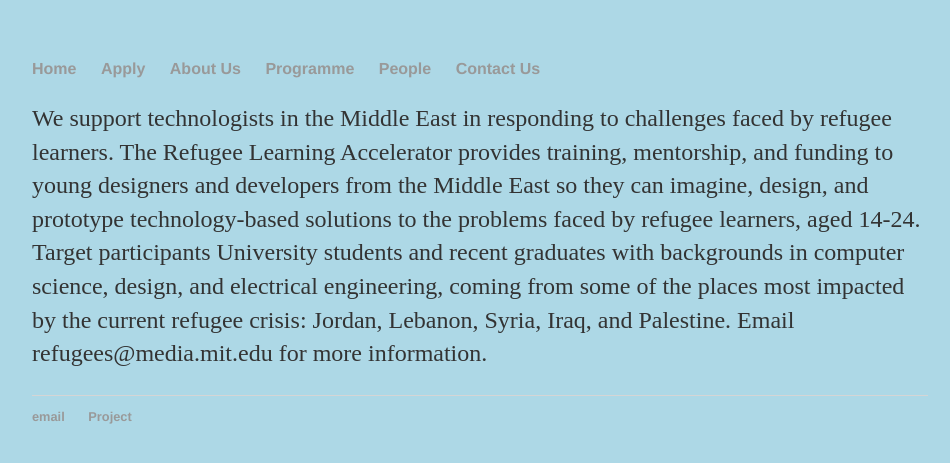
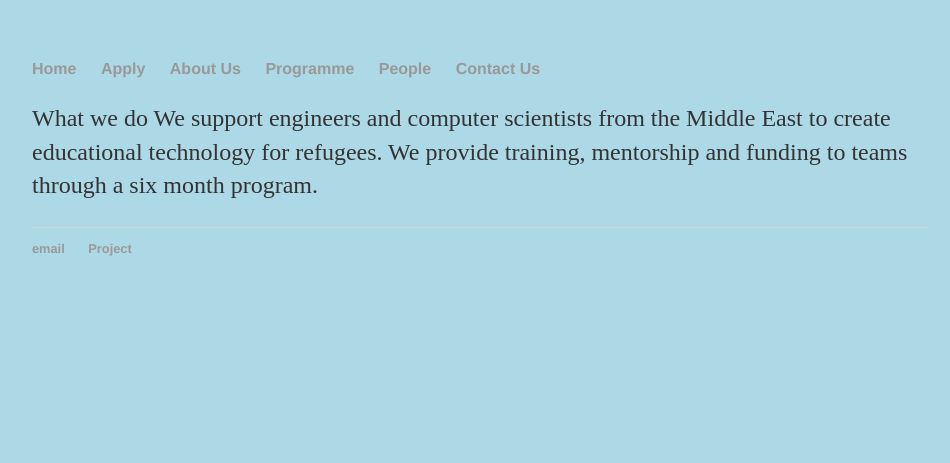
Before and after one commit to Refugee-Learning-Accelerator/Refugee-Learning-Accelerator.github.io, a Jekyll site: the page built from about/index.html, in a window 1280 px wide. Shown: the top 463 px of the page, without its empty margins (160-1110 px from the left). Built offline with Jekyll 4.4.1, drawn with Linux system fonts in a browser that asks for light colours.

Commit message:
Update index.html

```diff
--- a/about/index.html
+++ b/about/index.html
@@ -4,10 +4,10 @@
 ---
 
 <div class="blurb">
-  <p>We support technologists in the Middle East in responding to challenges faced by refugee learners.
-The Refugee Learning Accelerator provides training, mentorship, and funding to young designers and developers from the Middle East so they can imagine, design, and prototype technology-based solutions to the problems faced by refugee learners, aged 14-24.
-Target participants
-University students and recent graduates with backgrounds in computer science, design, and electrical engineering,
-coming from some of the places most impacted by the current refugee crisis: Jordan, Lebanon, Syria, Iraq, and Palestine.
-Email refugees@media.mit.edu for more information.</p>
+  <p>What we do
+
+We support engineers and computer scientists from the Middle East to create educational technology for refugees.
+
+We provide training, mentorship and funding to teams through a six month program.
+  </p>
 </div><!-- /.blurb -->
```
